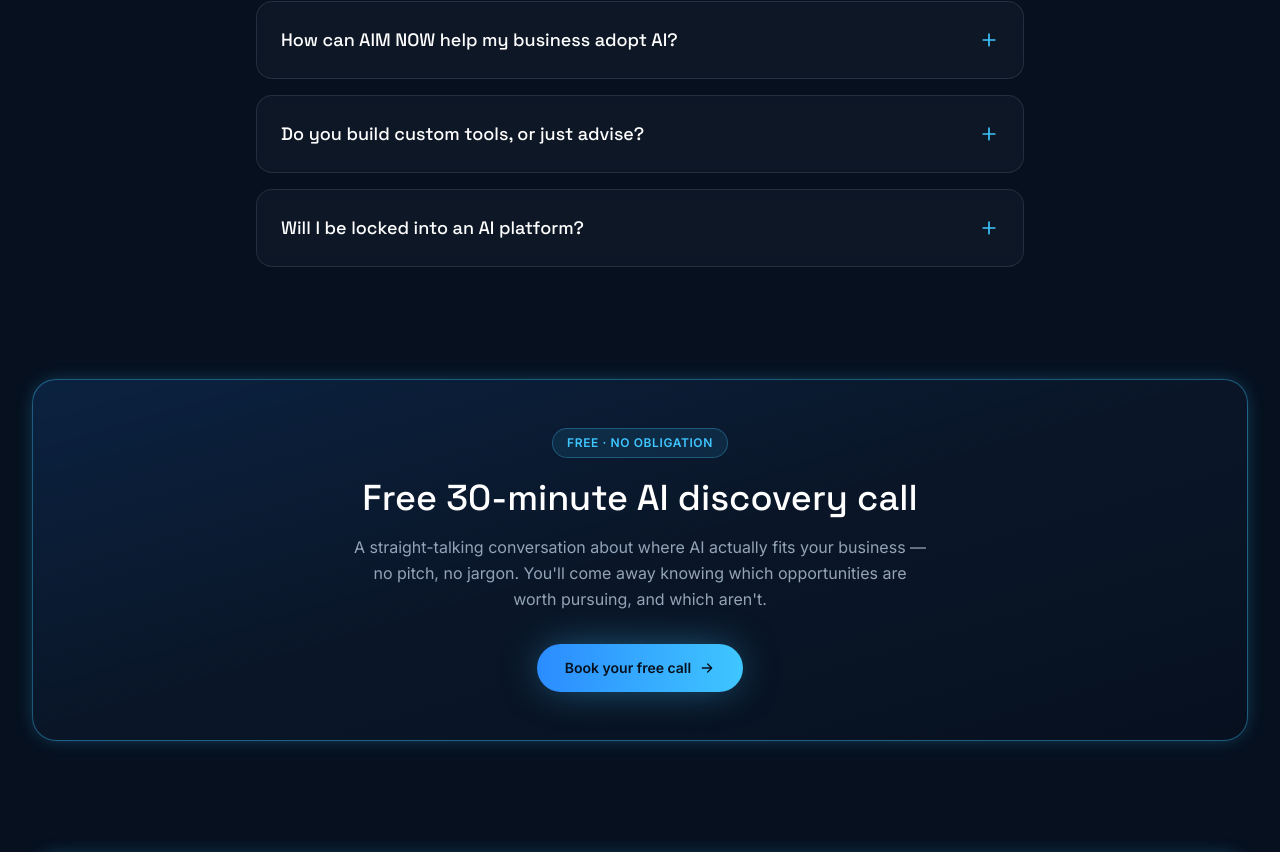
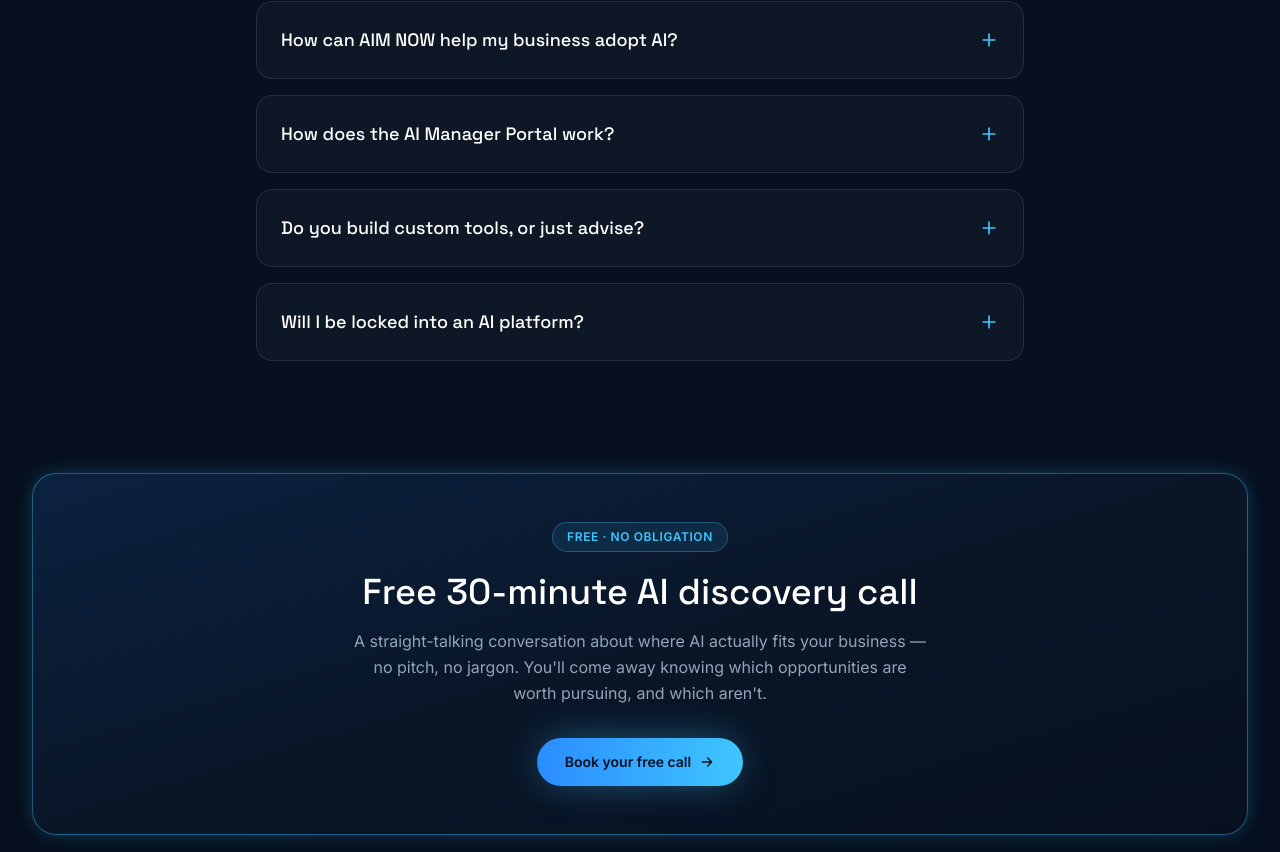
Before and after one commit to darrentang-ai/aimnow, a React (Vite) app: page / in a window 1280 px wide. Shown: the part 5860-6712 px from the top of the page. Built offline with nearby package versions, Linux system fonts and the light colour scheme.

Commit message:
Add FAQ item on AI Manager Portal
New fifth item placed third in the sequence, continuing from the previous
answer about AI adoption. Covers how the Portal matching and tracking flow
works without repeating the Services section's feature list.

```diff
--- a/src/components/FAQ.jsx
+++ b/src/components/FAQ.jsx
@@ -9,6 +9,10 @@
   {
     q: 'How can AIM NOW help my business adopt AI?',
     a: 'We start with a discovery call and an AI readiness audit to find the opportunities that make sense for your business. From there we build a structured, ROI-driven roadmap and pair you with a trusted AI Manager from our network to deliver it.',
+  },
+  {
+    q: 'How does the AI Manager Portal work?',
+    a: 'Post a project with us and we’ll match you with an AI Manager to build it with you. A free account lets you describe your business and the outcome you need, then we surface trusted AI Managers from our network — ranked on real delivery — and notify you as bids arrive. Once you’ve picked the right person, you track milestones, comms and outcomes from one place while they build it alongside you.',
   },
   {
     q: 'Do you build custom tools, or just advise?',
```
